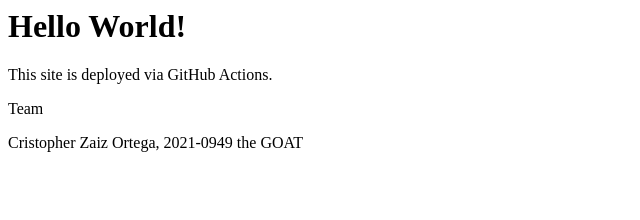
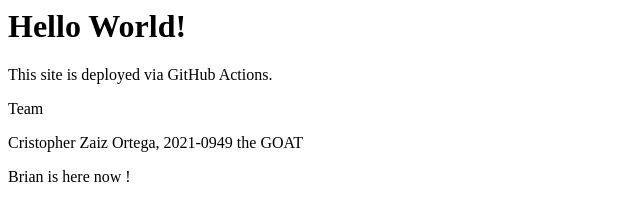
Before and after one commit to zaizo01/ci-cd-practice, a plain HTML site: page index.html in a window 1280 px wide. Shown: the whole page, without its empty margins (0-640 px from the left). Drawn offline with Linux system fonts and the light colour scheme.

Commit message:
Adding Brian Changes

```diff
--- a/index.html
+++ b/index.html
@@ -7,5 +7,6 @@
     <p>This site is deployed via GitHub Actions.</p>
     <p>Team</p>
     <p>Cristopher Zaiz Ortega, 2021-0949 the GOAT</p>
+    <p>Brian is here now !</p>
   </body>
 </html>
```
